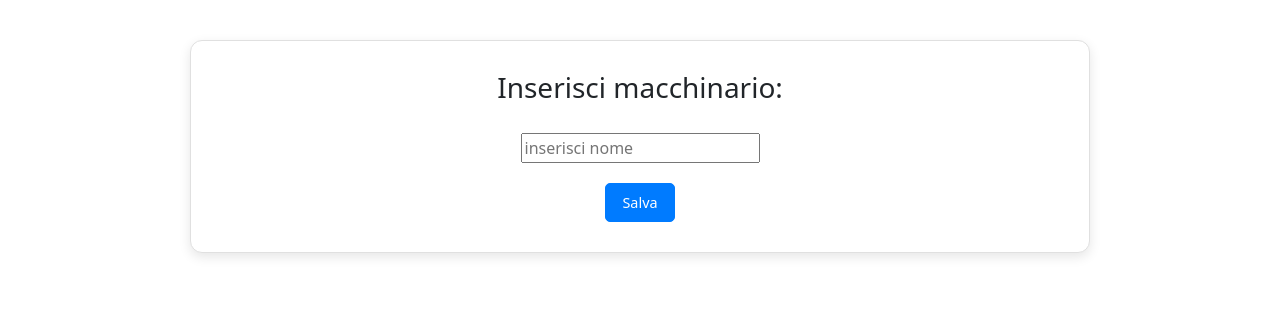
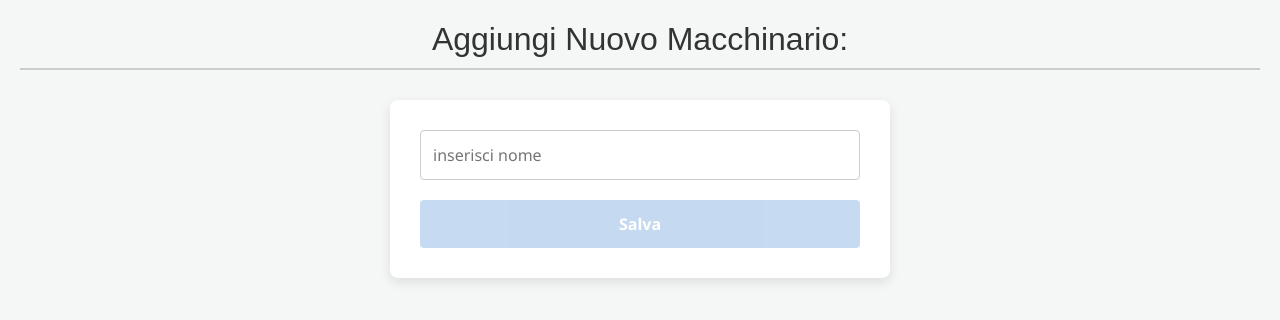
Before and after one commit to L0ll0X/ginogymfe, an Angular app in the folder ginogymfe/: page /macchinari in a window 1280 px wide. Both pictures are taken after a click on the button "Inserisci". Shown: the top 320 px of the page. Built offline with nearby package versions, Linux system fonts and the light colour scheme.

Commit message:
update css

```diff
--- a/ginogymfe/src/app/features/macchinario/macchinario-details/macchinario-details.css
+++ b/ginogymfe/src/app/features/macchinario/macchinario-details/macchinario-details.css
@@ -1,35 +1,99 @@
-.submit-button {
- padding: 8px 16px;
-  font-size: 0.9rem;
-  border-radius: 5px;
-  border: 1px solid #007bff;
-  background-color: #007bff;
-  color: white;
-  cursor: pointer;
-  /* Assicura che sia allineato al centro di Flexbox (necessario se hai max-width) */
-  align-self: center;
-  cursor: pointer;
+:host {
+    /* Stile per l'Host/Pagina intera - Mantenuto */
+    display: block;
+    padding: 20px;
+    background-color: #f4f7f6;
+    min-height: 100vh;
 }
- .main-card {
-  border-radius: 12px;
-  box-shadow: 0 4px 12px rgba(0, 0, 0, 0.1); /* Ombra leggera */
-  border: 1px solid #e0e0e0; /* Bordo sottile e discreto */
-  background-color: white;
-  padding: 30px; /* Spazio interno per separare il contenuto dai bordi */
 
-  /* CENTRAGGIO TOTALE DELLA CARD SULLA PAGINA */
-  /* Larghezza massima della card (grande) */
-  max-width: 900px;
-  width: 95%; /* Responsive */
-  /* Centra la card orizzontalmente usando i margini automatici */
-  margin: 40px auto;
- }
+h2 {
+    /* Stile per il Titolo della Pagina (es. "Dettagli Macchinario") - Mantenuto */
+    color: #333;
+    text-align: center;
+    margin-bottom: 30px;
+    font-family: Arial, sans-serif;
+    border-bottom: 2px solid #ccc;
+    padding-bottom: 10px;
+}
 
- .centered-layout {
-  /* Rende la Card il contenitore Flex */
-  display: flex;
-  flex-direction: column;
-  /* Centra orizzontalmente gli elementi figli (bottone e tabella) */
-  align-items: center;
-  gap: 20px;
+form {
+    max-width: 500px;
+    margin: 0 auto;
+    padding: 30px;
+    background: #fff;
+    border-radius: 8px;
+    box-shadow: 0 4px 12px rgba(0, 0, 0, 0.1);
+    font-family: 'Segoe UI', Tahoma, Geneva, Verdana, sans-serif;
 }
+
+
+form > div {
+    margin-bottom: 20px;
+}
+
+label {
+    display: block;
+    margin-bottom: 8px;
+    font-weight: bold;
+    color: #555;
+    font-size: 14px;
+}
+
+input[type="text"] {
+    width: 100%;
+    padding: 12px;
+    border: 1px solid #ccc;
+    border-radius: 4px;
+    box-sizing: border-box;
+    transition: border-color 0.3s, box-shadow 0.3s;
+    font-size: 16px;
+}
+
+input:focus {
+    border-color: #007bff;
+    box-shadow: 0 0 5px rgba(0, 123, 255, 0.3);
+    outline: none;
+}
+
+
+div[style="color: red;"] {
+    margin-top: 5px;
+    font-size: 13px;
+    color: #dc3545 !important;
+    font-style: italic;
+}
+
+input.ng-touched.ng-invalid {
+    border-color: #dc3545;
+}
+
+button[type="submit"] {
+    width: 100%;
+    padding: 12px;
+    background-color: #007bff;
+    color: white;
+    border: none;
+    border-radius: 4px;
+    font-size: 16px;
+    cursor: pointer;
+    transition: background-color 0.3s, opacity 0.3s;
+    font-weight: bold;
+    margin-top: 20px;
+}
+
+button[type="submit"]:hover:not([disabled]) {
+    background-color: #0056b3;
+}
+
+button[type="submit"][disabled] {
+    background-color: #a0c3e8;
+    cursor: not-allowed;
+    opacity: 0.6;
+}
+
+@media (max-width: 600px) {
+    form {
+        padding: 20px;
+        margin: 20px 10px;
+    }
+}
--- a/ginogymfe/src/app/features/macchinario/macchinario-details/macchinario-details.html
+++ b/ginogymfe/src/app/features/macchinario/macchinario-details/macchinario-details.html
@@ -1,9 +1,18 @@
-<div class="main-card">
-     <div class="centered-layout">
-    <h3 class="titolo">Inserisci macchinario:</h3>
-    <form #form="ngForm">
-        <input type="text" placeholder="inserisci nome" name="nome" [(ngModel)]="macchinario.nome">
-    </form>
-    <button class="submit-button" type="button" (click)="submit()">Salva</button>
-</div>
-</div>
+<h2>Aggiungi Nuovo Macchinario:</h2>
+<form #form="ngForm" (ngSubmit)="submit()">
+    <input
+        type="text"
+        placeholder="inserisci nome"
+        name="nome"
+        [(ngModel)]="macchinario.nome"
+        required
+        #nomeInput="ngModel"  >
+
+    <div *ngIf="nomeInput.invalid && (nomeInput.dirty || nomeInput.touched)">
+        <div *ngIf="nomeInput.errors?.['required']">
+            Il nome è obbligatorio.
+        </div>
+    </div>
+
+    <button type="submit" [disabled]="!form.valid">Salva</button>
+</form>
```
